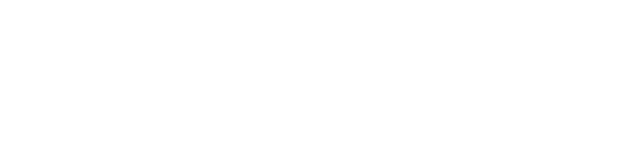
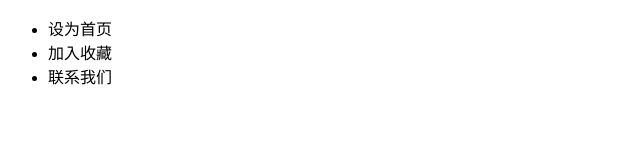
Before and after one commit to NeiVan/---, a plain HTML site: page index.html in a window 1280 px wide. Shown: the whole page, without its empty margins (0-640 px from the left). Drawn offline with Linux system fonts and the light colour scheme.

Commit message:
首页顶部第三版-添加内容
添加一个ul

```diff
--- a/index.html
+++ b/index.html
@@ -8,8 +8,12 @@
 	<body>
 		<div class="top">
 			<div class="top_content">
-
-			</div>
+				<ul>
+					<li>设为首页</li>
+					<li>加入收藏</li>
+					<li>联系我们</li>
+				</ul>
+			</div><!-- Top结束 -->
 		</div>
 	</body>
 </html>
```
